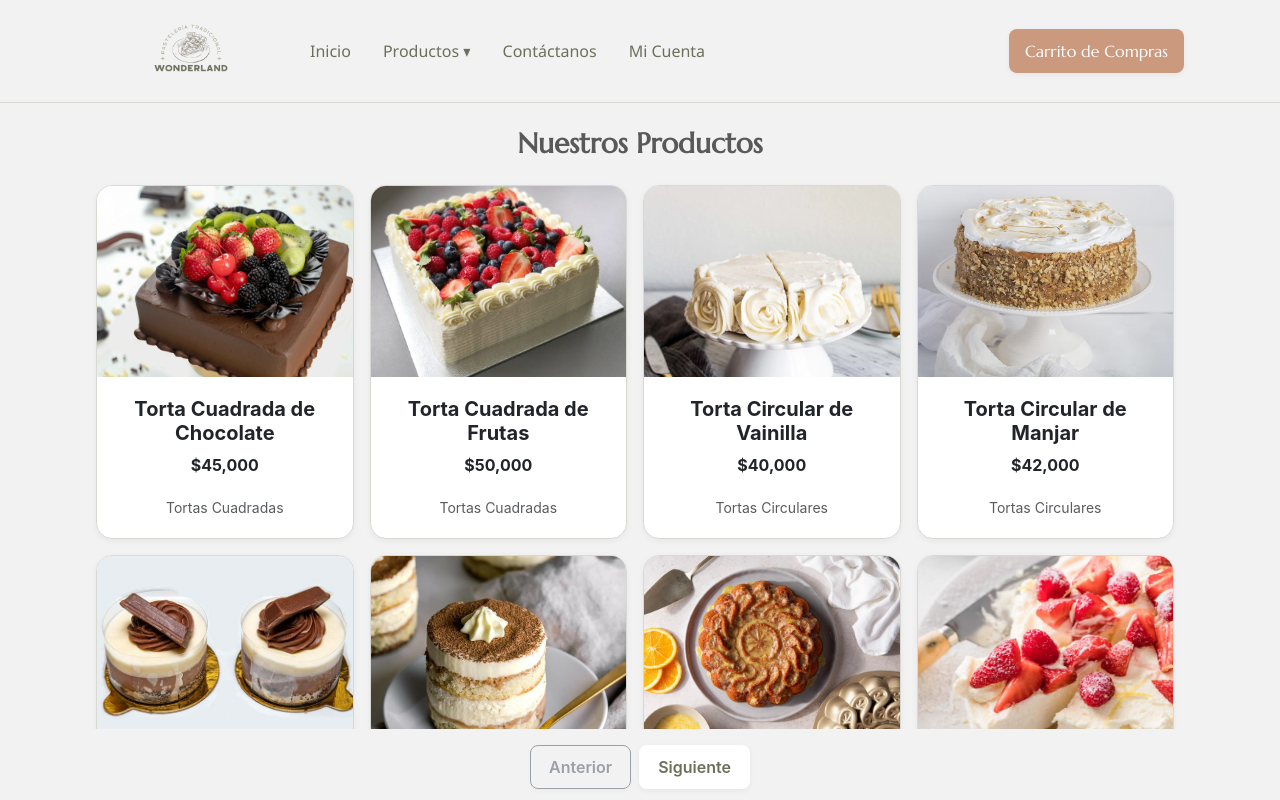
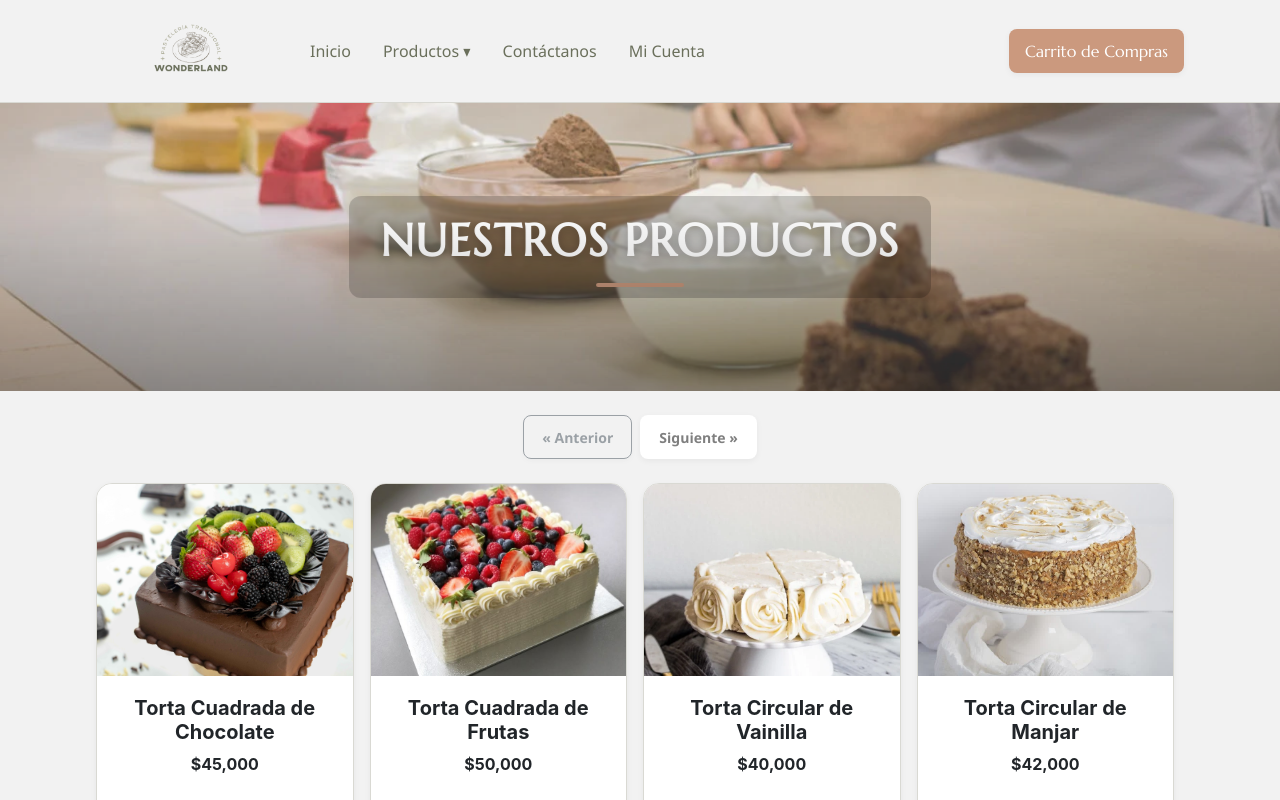
Before and after one commit to IGNVCIV/Front-Pasteleria-Wonderland, a React (Vite) app: page /productos in a window 1280 px wide. Built offline with nearby package versions, Linux system fonts and the light colour scheme.

Commit message:
Mejoras a la pagina de Rpductos

```diff
--- a/src/components/Navbar.jsx
+++ b/src/components/Navbar.jsx
@@ -15,11 +15,11 @@ function Navbar() {
                 <ul className="sub-menu">
                 <li className="menu-item"><Link to="/productos?categoria=Tortas Cuadradas">Tortas Cuadradas</Link></li>
                 <li className="menu-item"><Link to="/productos?categoria=Tortas Circulares">Tortas Circulares</Link></li>
-                <li className="menu-item"><Link to="/productos?categoria=Postres">Postres</Link></li>
+                <li className="menu-item"><Link to="/productos?categoria=Postres Individuales">Postres</Link></li>
                 <li className="menu-item"><Link to="/productos?categoria=Pastelería Tradicional">Pastelería Tradicional</Link></li>
-                <li className="menu-item"><Link to="/productos?categoria=Sin Ázucar">Sin Azúcar</Link></li>
-                <li className="menu-item"><Link to="/productos?categoria=Sin Gluten">Sin Gluten</Link></li>
-                <li className="menu-item"><Link to="/productos?categoria=Veganos">Vegano</Link></li>
+                <li className="menu-item"><Link to="/productos?categoria=Productos Sin Ázucar">Sin Azúcar</Link></li>
+                <li className="menu-item"><Link to="/productos?categoria=Productos Sin Gluten">Sin Gluten</Link></li>
+                <li className="menu-item"><Link to="/productos?categoria=Productos Veganos">Vegano</Link></li>
                 <li className="menu-item"><Link to="/productos?categoria=Tortas Especiales">Tortas Especiales</Link></li>
                 </ul>
           </li>
--- a/src/pages/Productos.jsx
+++ b/src/pages/Productos.jsx
@@ -41,11 +41,27 @@ function Productos() {
   return (
     <>
       <Navbar />
+      <div id="banner-contacto">
+          <img src="public/assets/img/Banner/productos.webp" alt="Pastelería Wonderland" className="banner opacity-75" />
+          <p id="letra-b-producto">{categoria ? categoria : "Nuestros Productos"}</p>
+      </div>
+              <div className="d-flex justify-content-center mt-3 gap-2">
+          <button
+            className="btn btn-outline-secondary btn-sm"
+            onClick={anteriorPagina}
+            disabled={paginaActual === 1}
+          >
+            &laquo; Anterior
+          </button>
+          <button
+            className="btn btn-outline-secondary btn-sm"
+            onClick={siguientePagina}
+            disabled={paginaActual === totalPaginas}
+          >
+            Siguiente &raquo;
+          </button>
+        </div>
       <main className="container mt-4">
-        <h2 className="mb-4 text-center">
-          {categoria ? categoria : "Nuestros Productos"}
-        </h2>
-
         <div
           id="productos-container"
           className="row g-3"
@@ -71,18 +87,18 @@ function Productos() {
 
         <div className="d-flex justify-content-center mt-3 gap-2">
           <button
-            className="btn btn-outline-secondary"
+            className="btn btn-outline-secondary btn-sm"
             onClick={anteriorPagina}
             disabled={paginaActual === 1}
           >
-            Anterior
+            &laquo; Anterior
           </button>
           <button
-            className="btn btn-outline-secondary"
+            className="btn btn-outline-secondary btn-sm"
             onClick={siguientePagina}
             disabled={paginaActual === totalPaginas}
           >
-            Siguiente
+            Siguiente &raquo;
           </button>
         </div>
       </main>
--- a/src/style/pages/productos.css
+++ b/src/style/pages/productos.css
@@ -1,3 +1,33 @@
+#letra-b-producto{
+  position: absolute;
+  top: 50%;
+  left: 50%;
+  transform: translate(-50%,-50%);
+  margin: 0;
+  font-family: "Marcellus", serif;           /* o la que uses */
+  font-weight: 700;                          /* negrita */
+  font-size: clamp(20px, 4vw, 45px);
+  letter-spacing: .03em;
+  color: #fff;
+  text-align: center;
+  text-transform: uppercase;                  /* opcional */
+  text-shadow: 0 2px 12px rgba(0,0,0,.35);
+  padding: .25em .7em;
+  border-radius: 12px;
+  background: rgba(0,0,0,.18);                /* leve fondo detrás del texto */
+  backdrop-filter: blur(1px);                 /* opcional: mejora contraste */
+}
+
+#letra-b-producto::after{
+  content: "";
+  display: block;
+  width: 88px;
+  height: 4px;
+  margin: .5rem auto 0;
+  border-radius: 4px;
+  background: var(--color-primary, #cb997e);
+}
+
 #productos-container .card.h-100.shadow-sm
 /* Grid de productos: misma lógica que "Top ventas" */
 #productos-container .card{
```
Also changed, not shown: public/assets/img/Banner/productos.webp (added).
